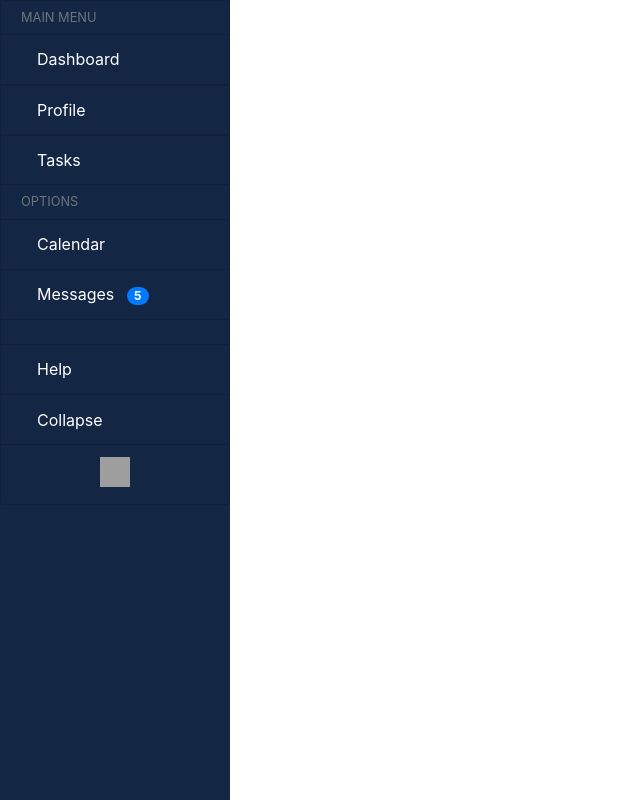
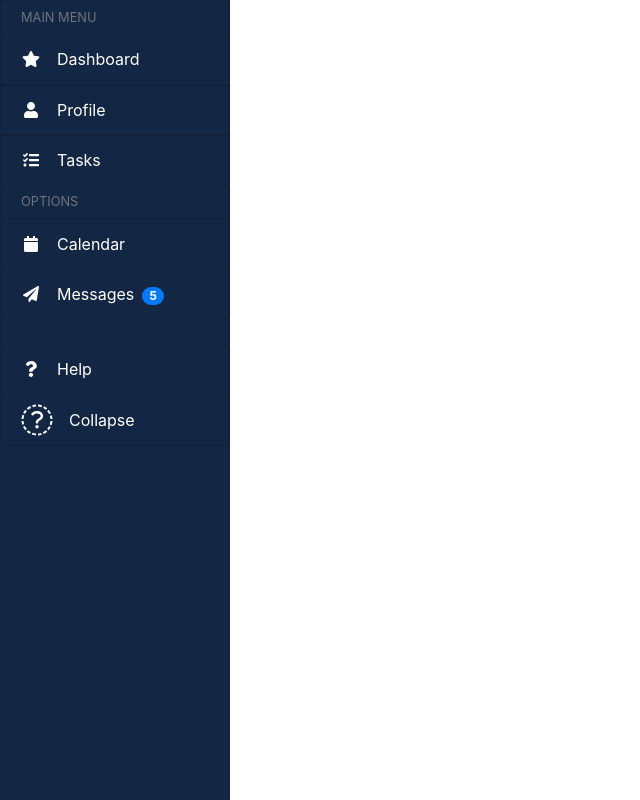
Before and after one commit to RoyArka/OrigenAir-Dashboard-Demo, a Django app: page / in a window 1280 px wide. Shown: the whole page, without its empty margins (0-640 px from the left). Run offline with Django 3.2, Linux system fonts and the light colour scheme; some libraries are stand-ins or nearby versions; grey boxes are pictures that could not be loaded.

Commit message:
sidebar layout

```diff
--- a/origen/static/css/style.css
+++ b/origen/static/css/style.css
@@ -23,8 +23,8 @@
 }
 
 .sidebar-collapsed {
-    /*width: 60px;*/
-    width: 100px;
+    width: 60px;
+    /* width: 100px; */
 }
 
 /* ----------| Menu item*/
@@ -68,3 +68,9 @@ a.bg-dark {
 }
 
 /* ----------------------------------------------- */
+
+/* Nav bar */
+
+
+
+/* ----------------------------------------------- */
--- a/origen/templates/base.html
+++ b/origen/templates/base.html
@@ -11,11 +11,19 @@
   <link rel="stylesheet" href="https://stackpath.bootstrapcdn.com/bootstrap/4.5.0/css/bootstrap.min.css"
     integrity="sha384-9aIt2nRpC12Uk9gS9baDl411NQApFmC26EwAOH8WgZl5MYYxFfc+NcPb1dKGj7Sk" crossorigin="anonymous">
 
+  <!-- Font Awesome JS -->
+  <script defer src="https://use.fontawesome.com/releases/v5.0.13/js/solid.js"
+    integrity="sha384-tzzSw1/Vo+0N5UhStP3bvwWPq+uvzCMfrN1fEFe+xBmv1C/AtVX5K0uZtmcHitFZ" crossorigin="anonymous">
+  </script>
+  <script defer src="https://use.fontawesome.com/releases/v5.0.13/js/fontawesome.js"
+    integrity="sha384-6OIrr52G08NpOFSZdxxz1xdNSndlD4vdcf/q2myIUVO0VsqaGHJsB0RaBE01VTOY" crossorigin="anonymous">
+  </script>
+
   <!-- JQuery -->
-  <script src="https://code.jquery.com/jquery-3.5.1.js"
-    integrity="sha256-QWo7LDvxbWT2tbbQ97B53yJnYU3WhH/C8ycbRAkjPDc=" crossorigin="anonymous"></script>
+  <script src="https://code.jquery.com/jquery-3.5.1.js" integrity="sha256-QWo7LDvxbWT2tbbQ97B53yJnYU3WhH/C8ycbRAkjPDc="
+    crossorigin="anonymous"></script>
 
-  <!-- CSS -->
+  <!-- Stylesheet CSS -->
   <link href="{% static 'css/style.css' %}" rel="stylesheet" type="text/css" media="all" />
 </head>
 
@@ -28,7 +36,7 @@
       <div class="row" id="body-row">
         <!-- Sidebar -->
         <div id="sidebar-container" class="sidebar-expanded d-none d-md-block">
-            <!-- d-* hiddens the Sidebar in smaller devices. Its itens can be kept on the Navbar 'Menu' -->
+          <!-- d-* hides the Sidebar in smaller devices. Its itens can be kept on the Navbar 'Menu' -->
           <!-- Bootstrap List Group -->
           <ul class="list-group">
             <!-- Separator with title -->
@@ -40,7 +48,7 @@
             <a href="#submenu1" data-toggle="collapse" aria-expanded="false"
               class="bg-dark list-group-item list-group-item-action flex-column align-items-start">
               <div class="d-flex w-100 justify-content-start align-items-center">
-                  <span class="fa fa-dashboard fa-fw mr-3"></span>
+                <span class="fa fa-star fa-fw mr-3"></span>
                 <span class="menu-collapsed">Dashboard</span>
                 <span class="submenu-icon ml-auto"></span>
               </div>
@@ -93,9 +101,8 @@
             </a>
             <a href="#" class="bg-dark list-group-item list-group-item-action">
               <div class="d-flex w-100 justify-content-start align-items-center">
-                  <span class="fa fa-envelope-o fa-fw mr-3"></span>
-                  <span class="menu-collapsed">Messages <span
-                      class="badge badge-pill badge-primary ml-2">5</span></span>
+                <span class="fa fa-paper-plane fa-fw mr-3"></span>
+                <span class="menu-collapsed">Messages<span class="badge badge-pill badge-primary ml-2">5</span></span>
               </div>
             </a>
             <!-- Separator without title -->
@@ -114,10 +121,6 @@
                 <span id="collapse-text" class="menu-collapsed">Collapse</span>
               </div>
             </a>
-              <!-- Logo -->
-              <li class="list-group-item logo-separator d-flex justify-content-center">
-                <img src='https://v4-alpha.getbootstrap.com/assets/brand/bootstrap-solid.svg' width="30" height="30" />
-              </li>
           </ul><!-- List Group END-->
         </div><!-- sidebar-container END -->
 
@@ -128,9 +131,7 @@
 
       </div><!-- body-row END -->
 
-
     </div><!-- container -->
-    </aside>
 
     <!-- Main Content -->
     {% block content %}
@@ -140,7 +141,9 @@
   <!-- Javascript -->
 
   <!-- Bootstrap CDN -->
-  <script src="https://stackpath.bootstrapcdn.com/bootstrap/4.5.0/js/bootstrap.min.js" integrity="sha384-OgVRvuATP1z7JjHLkuOU7Xw704+h835Lr+6QL9UvYjZE3Ipu6Tp75j7Bh/kR0JKI" crossorigin="anonymous"></script>
+  <script src="https://stackpath.bootstrapcdn.com/bootstrap/4.5.0/js/bootstrap.min.js"
+    integrity="sha384-OgVRvuATP1z7JjHLkuOU7Xw704+h835Lr+6QL9UvYjZE3Ipu6Tp75j7Bh/kR0JKI" crossorigin="anonymous">
+  </script>
 
   <!-- Sidebar Javascript -->
   <script src="../static/js/sidebar.js"></script>
```
Lines whose indentation alone changed are shown as unchanged.
